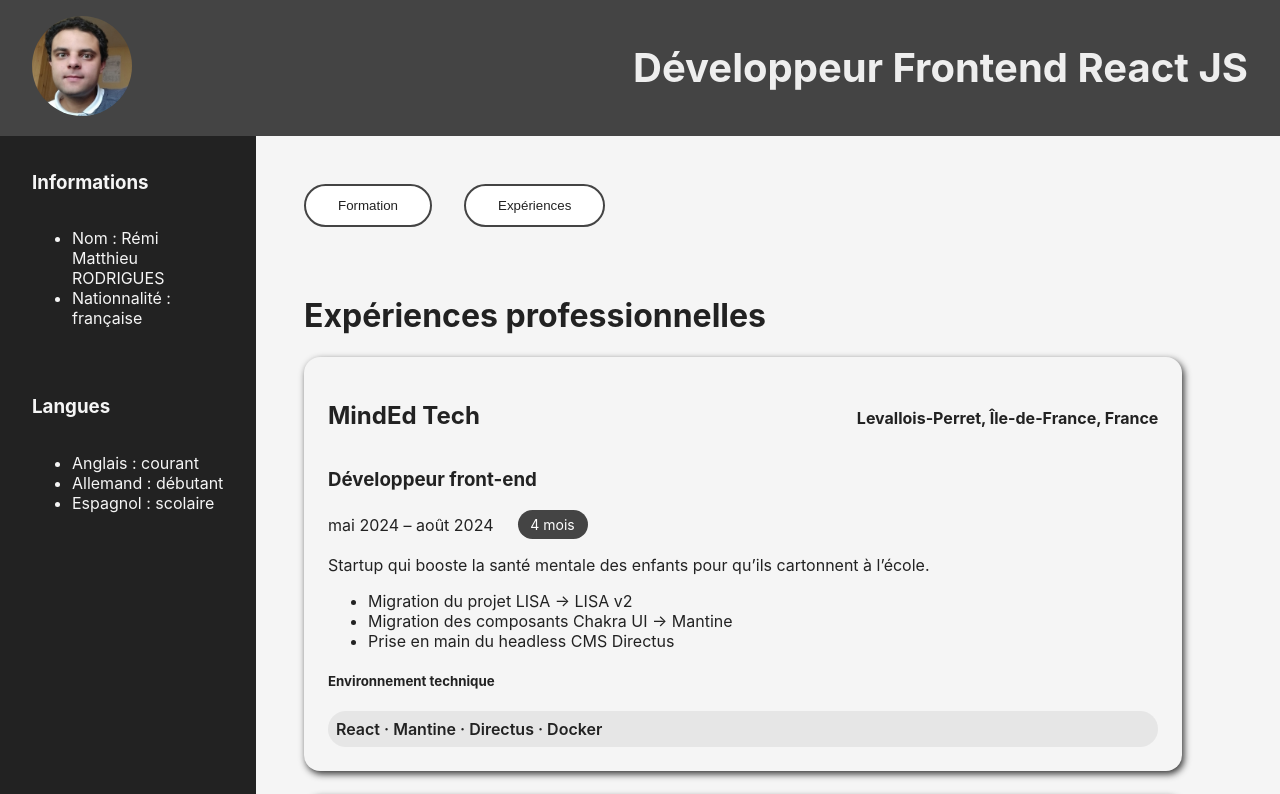
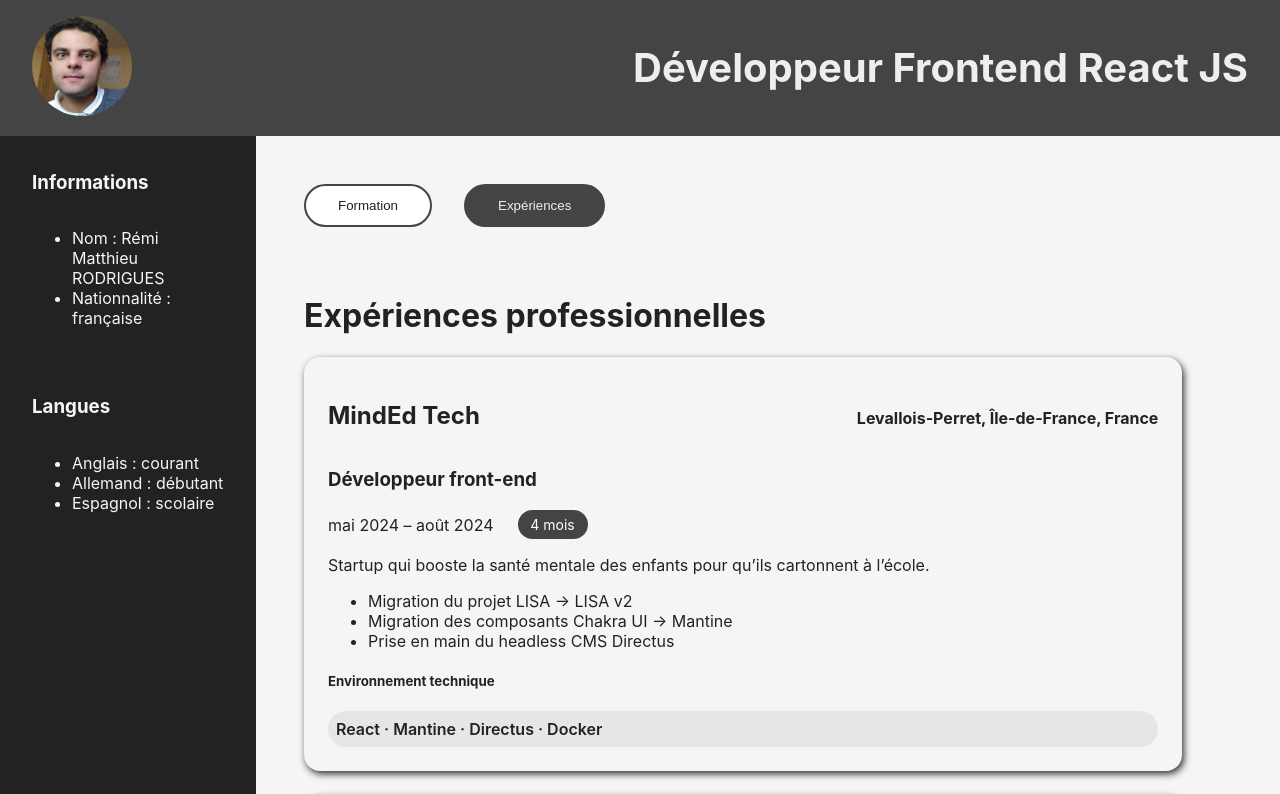
Before and after one commit to smartful/digital_cv, a Next.js app: page /experiences in a window 1280 px wide. Shown: the top 794 px of the page. Built offline with nearby package versions, Linux system fonts and the light colour scheme.

Commit message:
Link to the url and active button

```diff
--- a/app/layout.js
+++ b/app/layout.js
@@ -1,10 +1,10 @@
-import "../styles/variables.css";
-import "../styles/globals.css";
 import Link from "next/link";
-import styles from "../styles/Home.module.css";
-import Button from "../components/Button/Button";
-import Header from "../components/Header/Header";
-import SideInfos from "../components/SideInfos/SideInfos";
+import "@/styles/variables.css";
+import "@/styles/globals.css";
+import styles from "@/styles/Home.module.css";
+import NavButton from "@/components/Button/NavButton";
+import Header from "@/components/Header/Header";
+import SideInfos from "@/components/SideInfos/SideInfos";
 
 export const metadata = {
   title: {
@@ -24,17 +24,11 @@ export default function RootLayout({ children }) {
           <SideInfos />
           <div className={styles.container}>
             <div className={styles.buttonWrapper}>
-              <Link href={`/background`}>
-                <Button>Formation</Button>
-              </Link>
-              <Link href={`/experiences`}>
-                <Button>Expériences</Button>
-              </Link>
+              <NavButton href="/background">Formation</NavButton>
+              <NavButton href="/experiences">Expériences</NavButton>
             </div>
 
-            <div className={styles.contentWrapper}>
-              {children}
-            </div>
+            <div className={styles.contentWrapper}>{children}</div>
           </div>
         </div>
       </body>
--- a/components/Button/Button.jsx
+++ b/components/Button/Button.jsx
@@ -1,12 +1,18 @@
-"use client"
+"use client";
 import styles from "./Button.module.css";
 
-const Button = ({children, onclick = () => {}, disabled = false}) => {
+const Button = ({
+  children,
+  onclick = () => {},
+  disabled = false,
+  ...props
+}) => {
   return (
     <button
       className={styles.button}
       onClick={() => onclick()}
       disabled={disabled ? true : false}
+      {...props}
     >
       {children}
     </button>
--- a/components/Button/Button.module.css
+++ b/components/Button/Button.module.css
@@ -12,24 +12,16 @@
 }
 
 /* état au survol */
-.button:not(.active):hover {
+.button:hover {
   background: var(--primary);
-  color: #fff;
-  box-shadow: 0 8px 16px rgba(0, 0, 0, .35);
+  color: var(--text-on-dark);
+  box-shadow: 0 8px 16px rgba(0, 0, 0, 0.35);
   transform: translateY(-2px);
 }
 
-/* bouton actif / désactivé */
-.active,
-.button:disabled {
+/* bouton actif */
+.button[data-active="true"] {
   background: var(--primary);
-  color: #fff;
-  cursor: default;
-  box-shadow: none;
+  color: var(--text-on-dark);
+  border-color: var(--primary);
 }
-
-/* effet d’enfoncement quand on clique */
-.btn:active:not(.active) {
-  transform: translateY(0);
-  box-shadow: 0 4px 8px rgba(0, 0, 0, .2);
-}
--- /dev/null
+++ b/components/Button/NavButton.jsx
@@ -0,0 +1,16 @@
+"use client";
+
+import Link from "next/link";
+import { usePathname } from "next/navigation";
+import Button from "@/components/Button/Button";
+
+export default function NavButton({ href, children }) {
+  const pathname = usePathname();
+  const active = pathname.startsWith(href);
+
+  return (
+    <Link href={href} aria-current={active ? "page" : undefined}>
+      <Button data-active={active}>{children}</Button>
+    </Link>
+  );
+}
--- a/styles/Home.module.css
+++ b/styles/Home.module.css
@@ -12,6 +12,12 @@
   min-height: 100vmax;
   display: flex;
   flex-direction: column;
+}
+
+.title {
+  font-size: 1.8rem;
+  font-weight: 700;
+  margin-bottom: 1.5rem;
 }
 
 .buttonWrapper {
@@ -33,4 +39,12 @@
   .container {
     width: 100%;
   }
+
+  .title {
+    font-size: 1.5rem;
+  }
+
+  .container p {
+    padding-right: 1.5rem;
+  }
 }
```
Also changed, not shown: app/page.js (+17 -11 lines).
